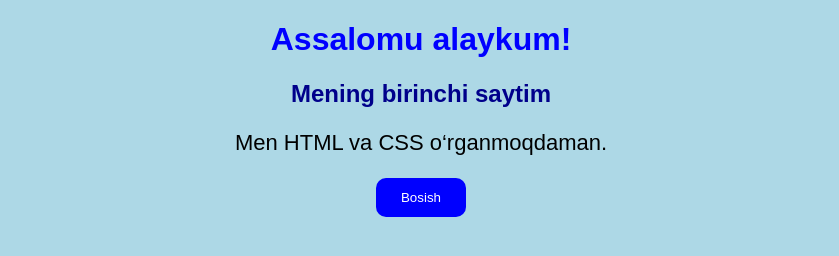
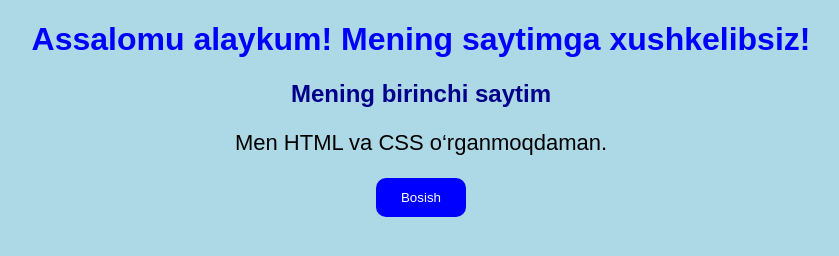
Before and after one commit to mirshodbek1717-byte/cuddly-oct, a plain HTML site: page index.html in a window 1280 px wide. Shown: the whole page, without its empty margins (219-1058 px from the left). Drawn offline with Linux system fonts and the light colour scheme.

Commit message:
Update index.html

```diff
--- a/index.html
+++ b/index.html
@@ -5,7 +5,7 @@
     <link rel="stylesheet" href="style.css">
 </head>
 <body>
-    <h1>Assalomu alaykum!</h1>
+    <h1>Assalomu alaykum! Mening saytimga xushkelibsiz!</h1>
     <h2>Mening birinchi saytim</h2>
     <p>Men HTML va CSS o‘rganmoqdaman.</p>
     <button>Bosish</button>
```
